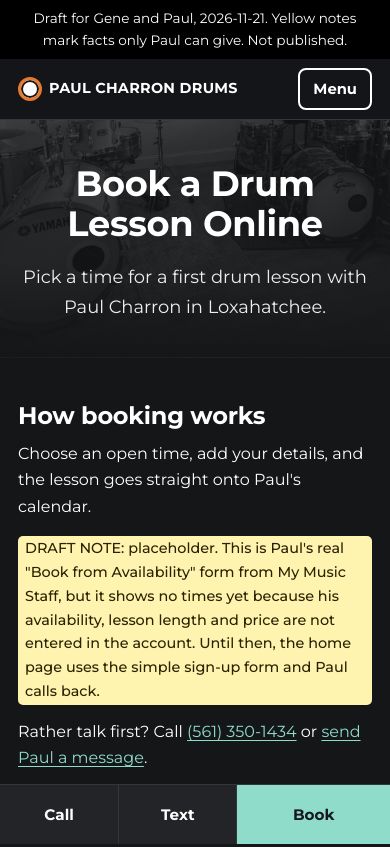
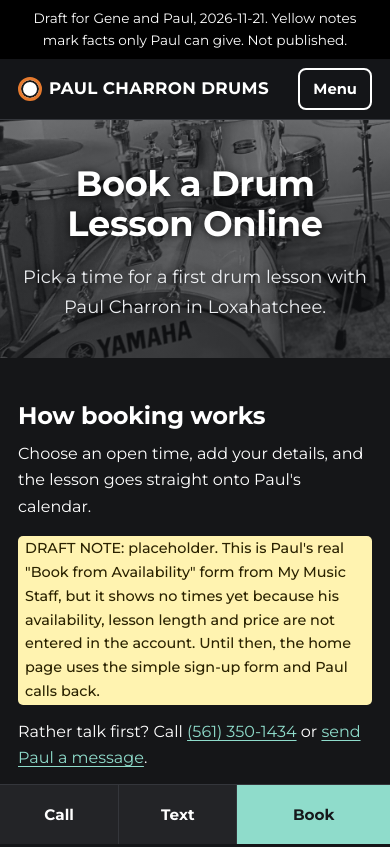
Before and after one commit to gantolin/paul-charron-drums-preview, a plain HTML site: page book.html in a window 390 px wide. Shown: the top 847 px of the page. Drawn offline with Linux system fonts and the light colour scheme; a script that the page names is missing.

Commit message:
Phone: larger business name in header, drum backdrop visible
Co-Authored-By: Claude Fable 5.2 <noreply@anthropic.com>

```diff
--- a/book.html
+++ b/book.html
@@ -10,7 +10,7 @@
 <link rel="preconnect" href="https://fonts.googleapis.com">
 <link rel="preconnect" href="https://fonts.gstatic.com" crossorigin>
 <link href="https://fonts.googleapis.com/css2?family=Montserrat:wght@400;500;600;700&display=swap" rel="stylesheet">
-<link rel="stylesheet" href="styles.css?v=44">
+<link rel="stylesheet" href="styles.css?v=46">
 </head>
 <body>
 
--- a/styles.css
+++ b/styles.css
@@ -877,3 +877,22 @@ summary::before, summary::after { background: var(--hoop); }
   .nav a.btn.small { padding: 10px 12px; font-size: 0.93rem; }
   .brand { font-size: 0.95rem; }
 }
+
+/* Phone header: larger business name (Gene, 2026-11-22). Scales with the screen so the name and Menu button still fit. */
+@media (max-width: 860px) { .brand { font-size: clamp(0.8rem, 4.3vw, 1.15rem); } }
+@media (max-width: 340px) { .brand { font-size: 0.82rem; } }
+
+/* Phone: make the drum backdrop show (Gene, 2026-11-22). On a tall phone hero the old "cover" sizing zoomed the photo
+   until only a blur of floor was left. Here the photo is sized to the top of the hero, framed on the Yamaha kit,
+   under a lighter fade. */
+@media (max-width: 860px) {
+  .hero, .page-head {
+    background-image:
+      linear-gradient(rgba(21, 22, 24, 0.5), rgba(21, 22, 24, 0.7) 260px, var(--bg) 500px),
+      url("img/hero-backdrop-drums-2400.webp");
+    background-size: auto, auto 500px;
+    background-position: center top, 9% top;
+    background-repeat: no-repeat;
+  }
+  .hero h1, .hero p.lead, .page-head h1, .page-head p { text-shadow: 0 1px 10px rgba(0, 0, 0, 0.75); }
+}
```
Also changed, not shown: contact.html (+1 -1 lines), drum-beat-maker.html (+1 -1 lines), drum-lessons-lake-worth-fl.html (+1 -1 lines), drum-lessons-palm-beach-gardens-fl.html (+1 -1 lines), drum-lessons-royal-palm-beach-fl.html (+1 -1 lines), drum-lessons-wellington-fl.html (+1 -1 lines), drum-lessons-west-palm-beach-fl.html (+1 -1 lines), index.html (+1 -1 lines), metronome.html (+1 -1 lines), online-drum-lessons.html (+1 -1 lines), practice-timer.html (+1 -1 lines), step-up-for-students-drum-lessons.html (+1 -1 lines), student-login.html (+1 -1 lines).
